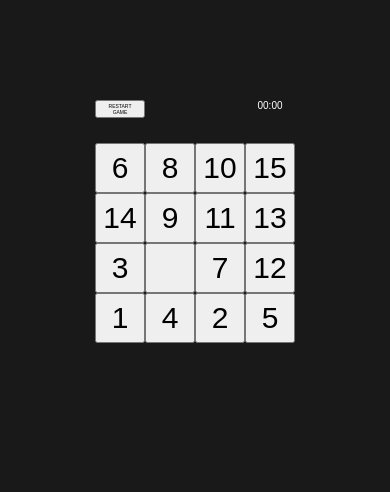
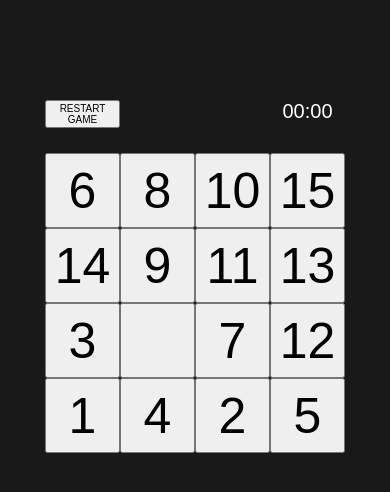
Before and after one commit to KVADRAT-1/game2-pyatnashki, a plain HTML site: page index.html in a window 390 px wide. Drawn offline with Linux system fonts and the light colour scheme.

Commit message:
20.07.2021/2

```diff
--- a/blocks/game/__cell/game__cell.css
+++ b/blocks/game/__cell/game__cell.css
@@ -7,12 +7,12 @@
 
 @media (max-width: 768px) {
     .game__cell {
-        font-size: 60px;
+        font-size: 70px;
     }
 }
 
 @media (max-width: 500px) {
     .game__cell {
-        font-size: 30px;
+        font-size: 50px;
     }
 }
--- a/blocks/game/game.css
+++ b/blocks/game/game.css
@@ -17,8 +17,8 @@
 
 @media (max-width: 500px) {
     .game {
-        width: 200px;
-        height: 200px;
+        width: 300px;
+        height: 300px;
         margin: 25px 0;
     }
 }
--- a/blocks/header/__restart-button/header__restart-button.css
+++ b/blocks/header/__restart-button/header__restart-button.css
@@ -4,12 +4,12 @@
 
 @media (max-width: 768px) {
     .header__restart-button {
-        font-size: 10px;
+        font-size: 15px;
     }
 }
 
 @media (max-width: 500px) {
     .header__restart-button {
-        font-size: 5px;
+        font-size: 10px;
     }
 }
--- a/blocks/header/__timer/header__timer.css
+++ b/blocks/header/__timer/header__timer.css
@@ -5,12 +5,12 @@
 
 @media (max-width: 768px) {
     .header__timer {
-        font-size: 20px;
+        font-size: 30px;
     }
 }
 
 @media (max-width: 500px) {
     .header__timer {
-        font-size: 10px;
+        font-size: 20px;
     }
 }
--- a/blocks/header/__user-win/header__user-win.css
+++ b/blocks/header/__user-win/header__user-win.css
@@ -5,12 +5,12 @@
 
 @media (max-width: 768px) {
     .header__user-win {
-        font-size: 20px;
+        font-size: 30px;
     }
 }
 
 @media (max-width: 500px) {
     .header__user-win {
-        font-size: 10px;
+        font-size: 20px;
     }
 }
--- a/blocks/header/header.css
+++ b/blocks/header/header.css
@@ -14,6 +14,6 @@
 
 @media (max-width: 500px) {
     .header {
-        width: 200px;
+        width: 300px;
     }
 }
```
